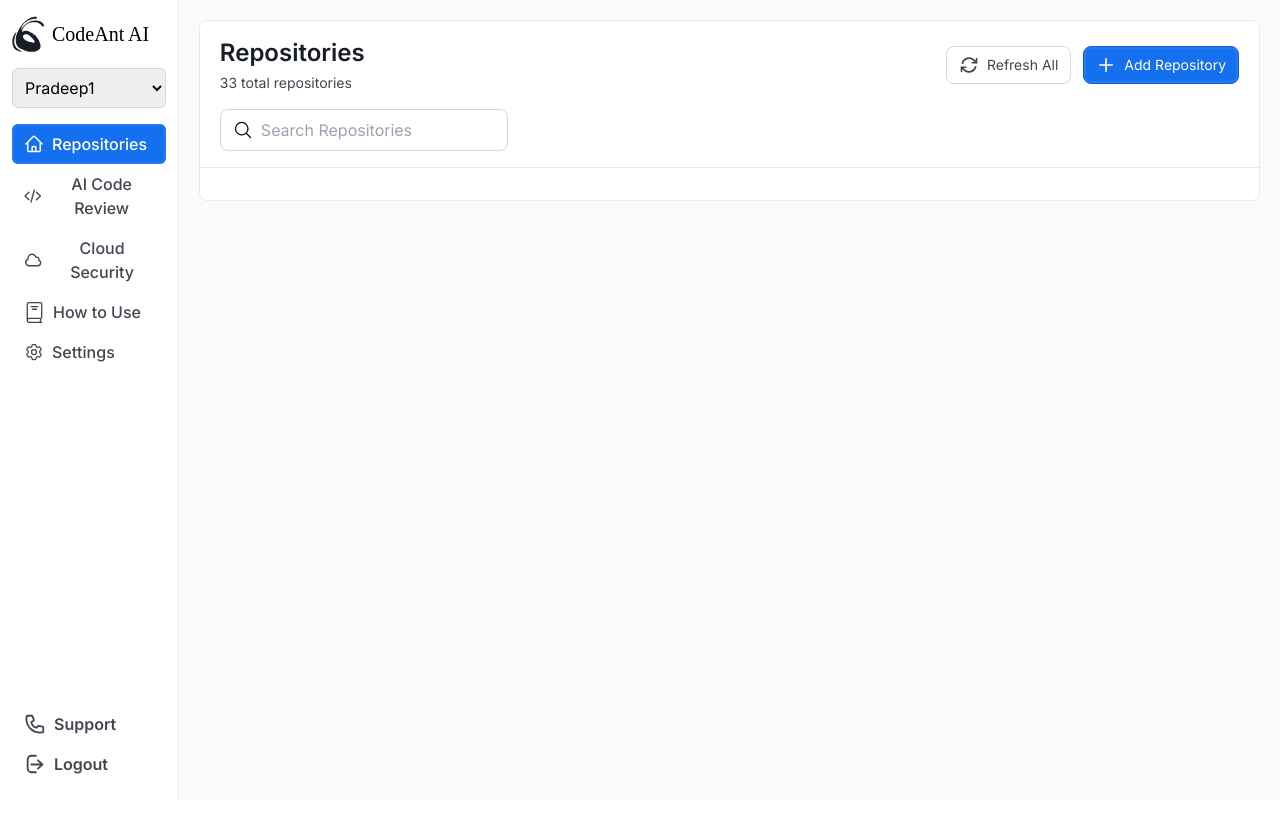
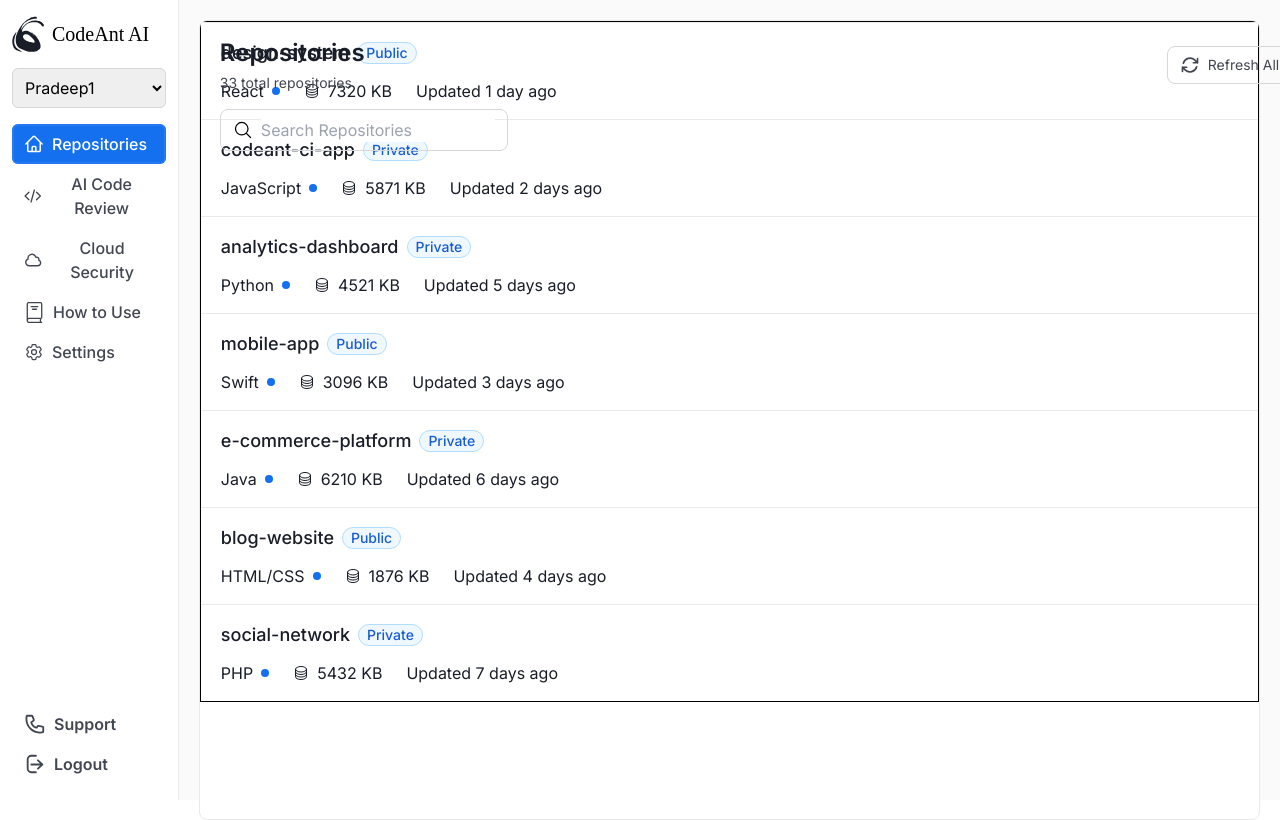
Before and after one commit to PradeepArivazhagan/codeant-assignment, a React (Vite) app: page /dashboard in a window 1280 px wide. Built offline with nearby package versions, Linux system fonts and the light colour scheme; a web font is replaced by a local one.

Commit message:
completed: Dashboard Section

```diff
--- a/src/components/DashBoard/SideBar.jsx
+++ b/src/components/DashBoard/SideBar.jsx
@@ -2,7 +2,7 @@ import codeanticons from "../../assets/SignIn/code ant icon.svg";
 
 const SideBar = () => {
   return (
-    <div className="border-r border-[#E9EAEB] w-[16%] h-screen py-4 px-3 flex flex-col justify-between">
+    <div className="border-r border-[#E9EAEB] w-[16%] py-4 px-3 flex flex-col justify-between">
       <div>
         <div className="flex flex-row items-center gap-2">
           <img src={codeanticons} alt="code ant" className="w-8" />
--- a/src/pages/DashBoard.jsx
+++ b/src/pages/DashBoard.jsx
@@ -1,11 +1,62 @@
 import SideBar from "../components/DashBoard/SideBar";
 const DashBoard = () => {
+  const repositories = [
+    {
+      title: "design-system",
+      type: "Public",
+      language: "React",
+      size: "7320 KB",
+      updated: "Updated 1 day ago",
+    },
+    {
+      title: "codeant-ci-app",
+      type: "Private",
+      language: "JavaScript",
+      size: "5871 KB",
+      updated: "Updated 2 days ago",
+    },
+    {
+      title: "analytics-dashboard",
+      type: "Private",
+      language: "Python",
+      size: "4521 KB",
+      updated: "Updated 5 days ago",
+    },
+    {
+      title: "mobile-app",
+      type: "Public",
+      language: "Swift",
+      size: "3096 KB",
+      updated: "Updated 3 days ago",
+    },
+    {
+      title: "e-commerce-platform",
+      type: "Private",
+      language: "Java",
+      size: "6210 KB",
+      updated: "Updated 6 days ago",
+    },
+    {
+      title: "blog-website",
+      type: "Public",
+      language: "HTML/CSS",
+      size: "1876 KB",
+      updated: "Updated 4 days ago",
+    },
+    {
+      title: "social-network",
+      type: "Private",
+      language: "PHP",
+      size: "5432 KB",
+      updated: "Updated 7 days ago",
+    },
+  ];
   return (
-    <div className="flex flex-row">
+    <div className="h-screen flex flex-row">
       <SideBar />
       <div className="w-full bg-[#FAFAFA] p-5">
-        <div className="bg-white border border-[#E9EAEB] rounded-lg">
-          <div className="py-4 px-5">
+        <div className="h-screen overflow-auto bg-white border border-[#E9EAEB] rounded-lg">
+          <div className="fixed w-full py-4 px-5">
             <div className="flex flex-row items-center justify-between">
               <div>
                 <h1 className="text-2xl text-[#181D27] font-semibold">
@@ -74,7 +125,44 @@ const DashBoard = () => {
               />
             </div>
           </div>
-          <div className="py-4 px-5 border-t border-[#E9EAEB]"></div>
+          <ul className="border border-black">
+            {repositories.map((eachRepo, index) => (
+              <li key={index} className="py-4 px-5 border-t border-[#E9EAEB]">
+                <div className="flex flex-row items-center gap-2">
+                  <h1 className="text-lg text-[#181D27] font-medium">
+                    {eachRepo.title}
+                  </h1>
+                  <p className="text-sm text-[#175CD3] font-medium py-0 px-2 bg-[#EFF8FF] border border-[#B2DDFF] rounded-full">
+                    {eachRepo.type}
+                  </p>
+                </div>
+                <div className="mt-3 flex flex-row items-center gap-6 text-[#181D27]">
+                  <div className="flex flex-row items-center gap-2">
+                    <h1>{eachRepo.language}</h1>
+                    <div className="p-1 bg-[#1570EF] rounded-full"></div>
+                  </div>
+                  <div className="flex flex-row items-center gap-2">
+                    <svg
+                      xmlns="http://www.w3.org/2000/svg"
+                      fill="none"
+                      viewBox="0 0 24 24"
+                      strokeWidth={1.5}
+                      stroke="currentColor"
+                      className="size-4"
+                    >
+                      <path
+                        strokeLinecap="round"
+                        strokeLinejoin="round"
+                        d="M20.25 6.375c0 2.278-3.694 4.125-8.25 4.125S3.75 8.653 3.75 6.375m16.5 0c0-2.278-3.694-4.125-8.25-4.125S3.75 4.097 3.75 6.375m16.5 0v11.25c0 2.278-3.694 4.125-8.25 4.125s-8.25-1.847-8.25-4.125V6.375m16.5 0v3.75m-16.5-3.75v3.75m16.5 0v3.75C20.25 16.153 16.556 18 12 18s-8.25-1.847-8.25-4.125v-3.75m16.5 0c0 2.278-3.694 4.125-8.25 4.125s-8.25-1.847-8.25-4.125"
+                      />
+                    </svg>
+                    <h1>{eachRepo.size}</h1>
+                  </div>
+                  <h1>{eachRepo.updated}</h1>
+                </div>
+              </li>
+            ))}
+          </ul>
         </div>
       </div>
     </div>
```
